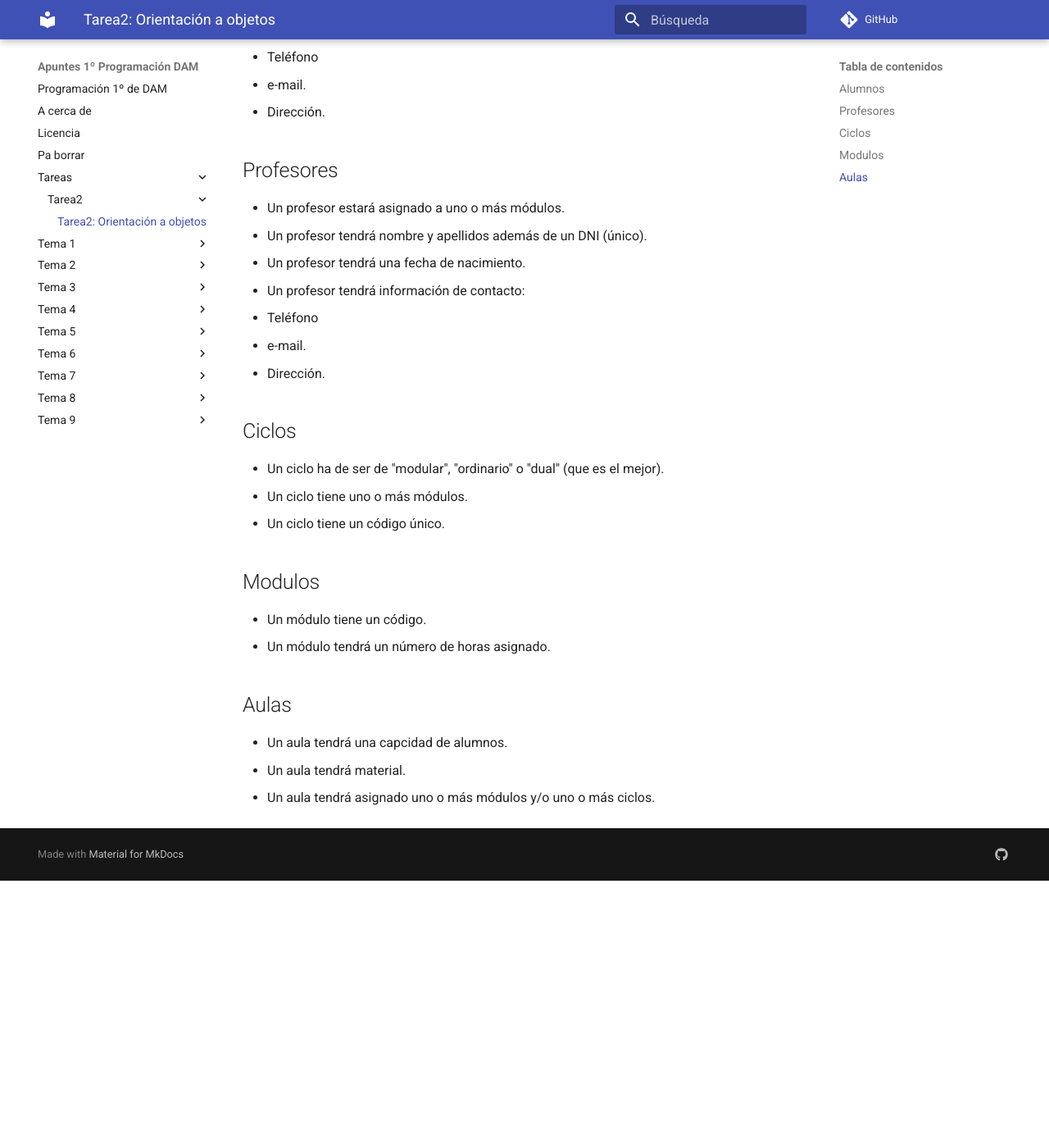
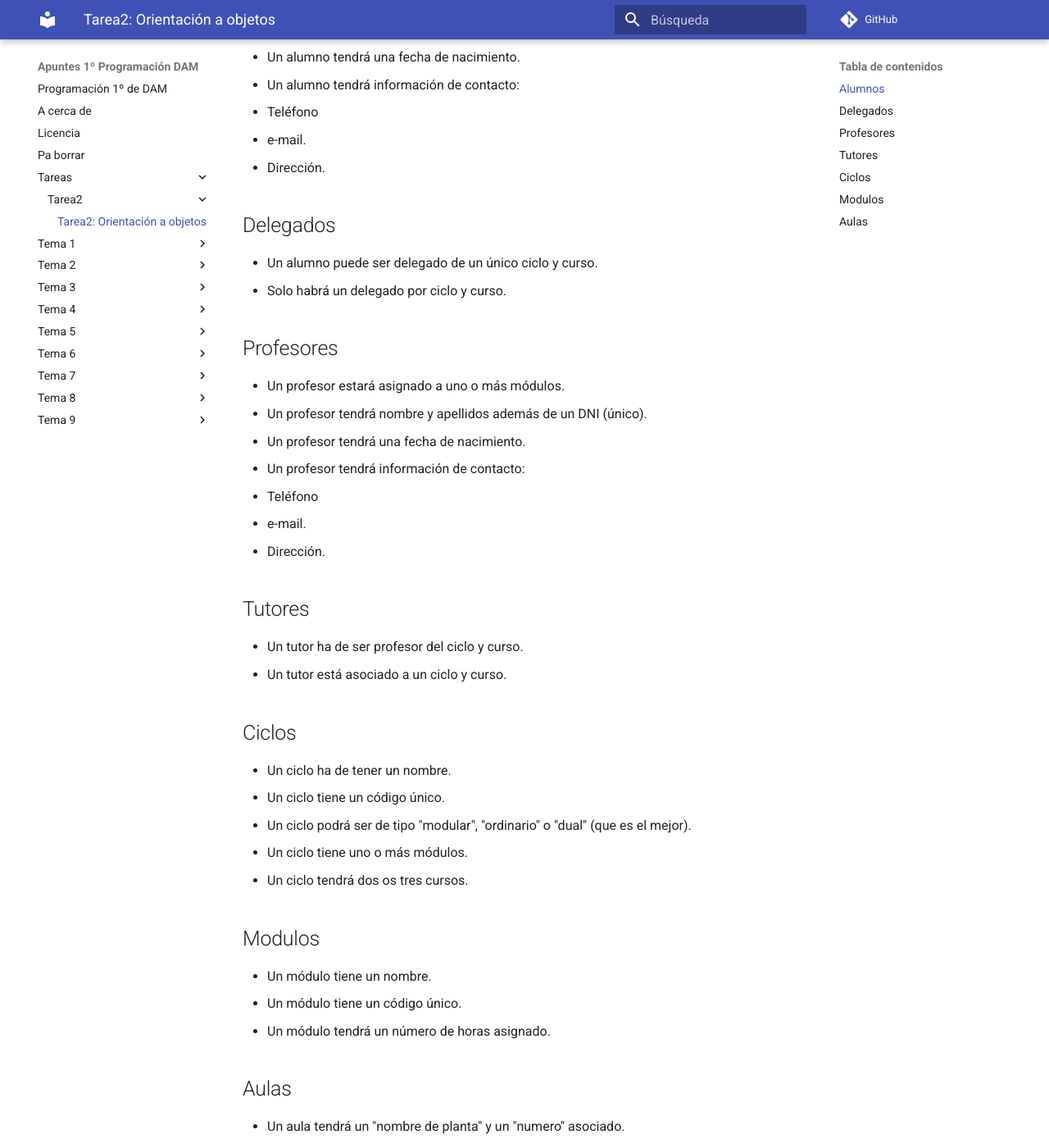
Before and after one commit to mmourazos/DAM_PR_Apuntes, an MkDocs documentation site: the page built from docs/Tareas/Tarea2/Enunciado.md, in a window 1280 px wide and 1400 px high, scrolled down 399 px. Shown: the whole window at 82% size. Built offline with MkDocs 1.6.1 and Material for MkDocs 9.7.7, drawn with Linux system fonts in a browser that asks for light colours; comment, search, counter and statistics services are not loaded; before the commit the page ends 1473 px from its top, so only the background shows below that; some of the changed text lies outside the part shown.

Commit message:
retoques tarea.

```diff
--- a/docs/Tareas/Tarea2/Enunciado.md
+++ b/docs/Tareas/Tarea2/Enunciado.md
@@ -2,7 +2,10 @@
 
 Necesitamos crear una jerarquía de clases que represente la situación de alumnos, profesores, ciclos, módulos y aulas.
 
+Todas los objetos han de poder generar una cadena de caracteres que los represente (método `toString`).
+
 ## Alumnos
+
 * Un alumno estará matriculado en un ciclo.
 * Un alumno tendrá nombre y apellidos además de un DNI (único).
 * Un alumno tendrá una fecha de nacimiento.
@@ -11,7 +14,13 @@ Necesitamos crear una jerarquía de clases que represente la situación de alumn
   * e-mail.
   * Dirección.
 
+## Delegados
+
+* Un alumno puede ser delegado de un único ciclo y curso.
+* Solo habrá un delegado por ciclo y curso.
+
 ## Profesores
+
 * Un profesor estará asignado a uno o más módulos.
 * Un profesor tendrá nombre y apellidos además de un DNI (único).
 * Un profesor tendrá una fecha de nacimiento.
@@ -20,16 +29,28 @@ Necesitamos crear una jerarquía de clases que represente la situación de alumn
   * e-mail.
   * Dirección.
 
+## Tutores
+
+* Un tutor ha de ser profesor del ciclo y curso.
+* Un tutor está asociado a un ciclo y curso.
+
 ## Ciclos
-* Un ciclo ha de ser de "modular", "ordinario" o "dual" (que es el mejor).
+
+* Un ciclo ha de tener un nombre.
+* Un ciclo tiene un código único.
+* Un ciclo podrá ser de tipo "modular", "ordinario" o "dual" (que es el mejor).
 * Un ciclo tiene uno o más módulos.
-* Un ciclo tiene un código único.
+* Un ciclo tendrá dos os tres cursos.
 
 ## Modulos
-* Un módulo tiene un código.
+
+* Un módulo tiene un nombre.
+* Un módulo tiene un código único.
 * Un módulo tendrá un número de horas asignado.
 
 ## Aulas
+
+* Un aula tendrá un "nombre de planta" y un "numero" asociado.
 * Un aula tendrá una capcidad de alumnos.
 * Un aula tendrá material.
-* Un aula tendrá asignado uno o más módulos y/o uno o más ciclos.
+* Un aula tendrá asignado uno o más módulos.
```
